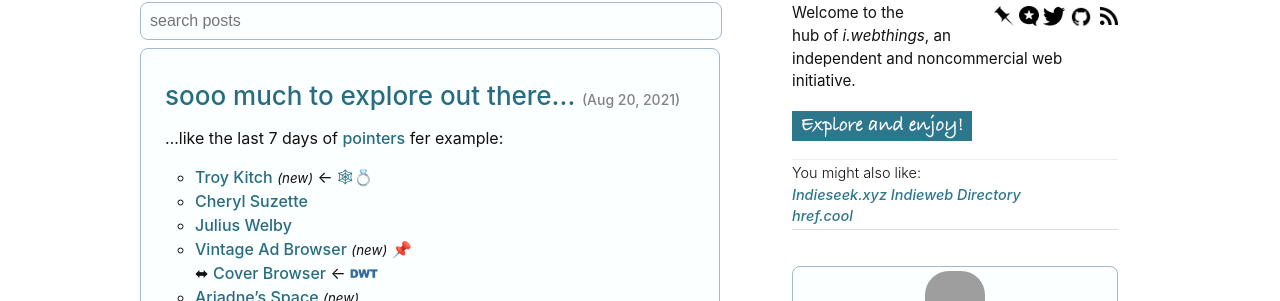
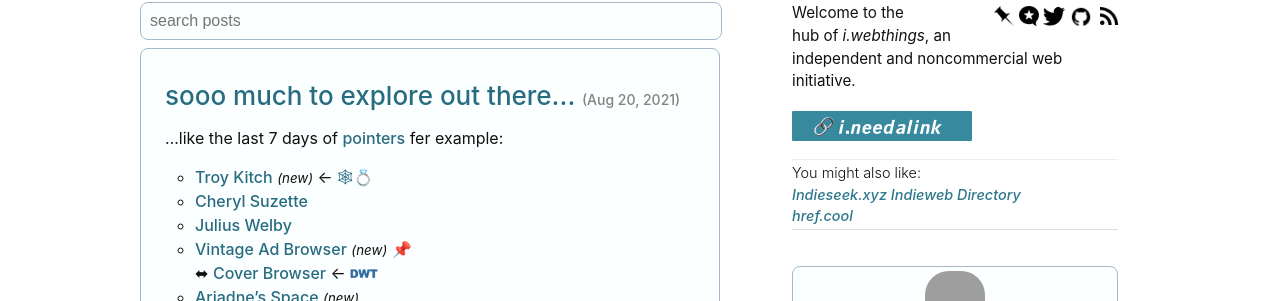
Before and after one commit to joejenett/i.webthings, a Jekyll site: the page built from index.md, in a window 1280 px wide. Shown: the part 214-515 px from the top of the page. Built offline with Jekyll 4.4.1, drawn with Linux system fonts in a browser that asks for light colours; comment, search, counter and statistics services are not loaded; grey boxes are pictures that could not be loaded.

Commit message:
added i.needalink beta

```diff
--- a/_layouts/default.html
+++ b/_layouts/default.html
@@ -26,7 +26,7 @@
 <div style="text-align:left;;margin-bottom:36px;font-size:.95em;">
 Welcome to the<br />hub of  <em>i.webthings</em>, an independent and  noncommercial web initiative.
 <p>
-<img src="/images/coffee.png" title="Thanks for visiting." alt="Thanks for visiting." style="width:180px;margin-top:18px;" />
+<a href="https://jenett.org/i.needalink/"><img src="/images/needalink.png" title="Please help me out - I need a link!" alt="Please help me out - I need a link!" style="width:180px;margin-top:18px;" /></a>
 </p>
 <div style="margin-top:18px;font-weight:500;border-top:1px solid #ededed;border-bottom:1px solid #dedede;padding:2px 0 2px 0;font-size:.95em;">
 <span style="font-weight:300;">You might also like:</span><br />
```
Also changed, not shown: images/needalink.png (added).
